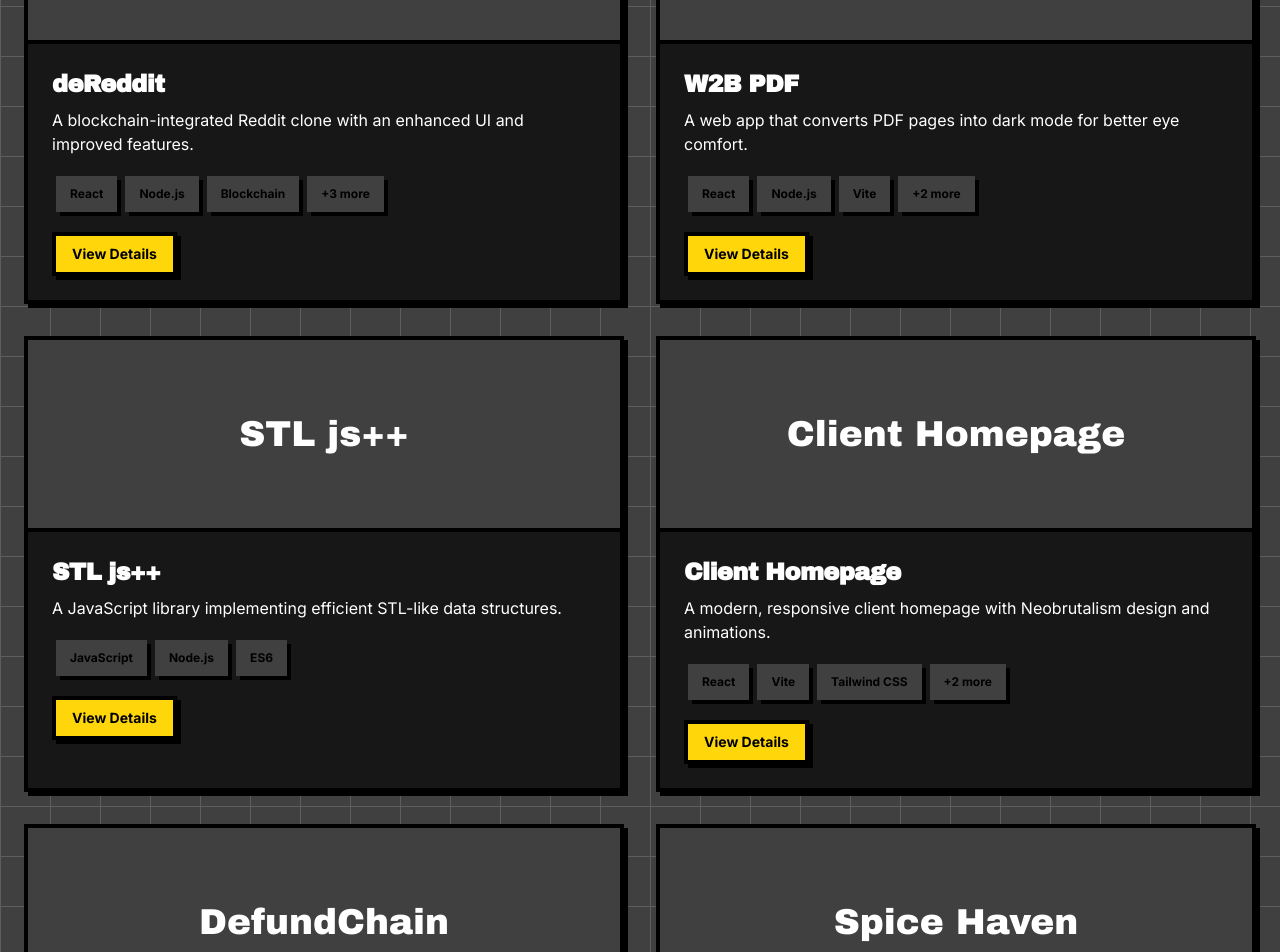
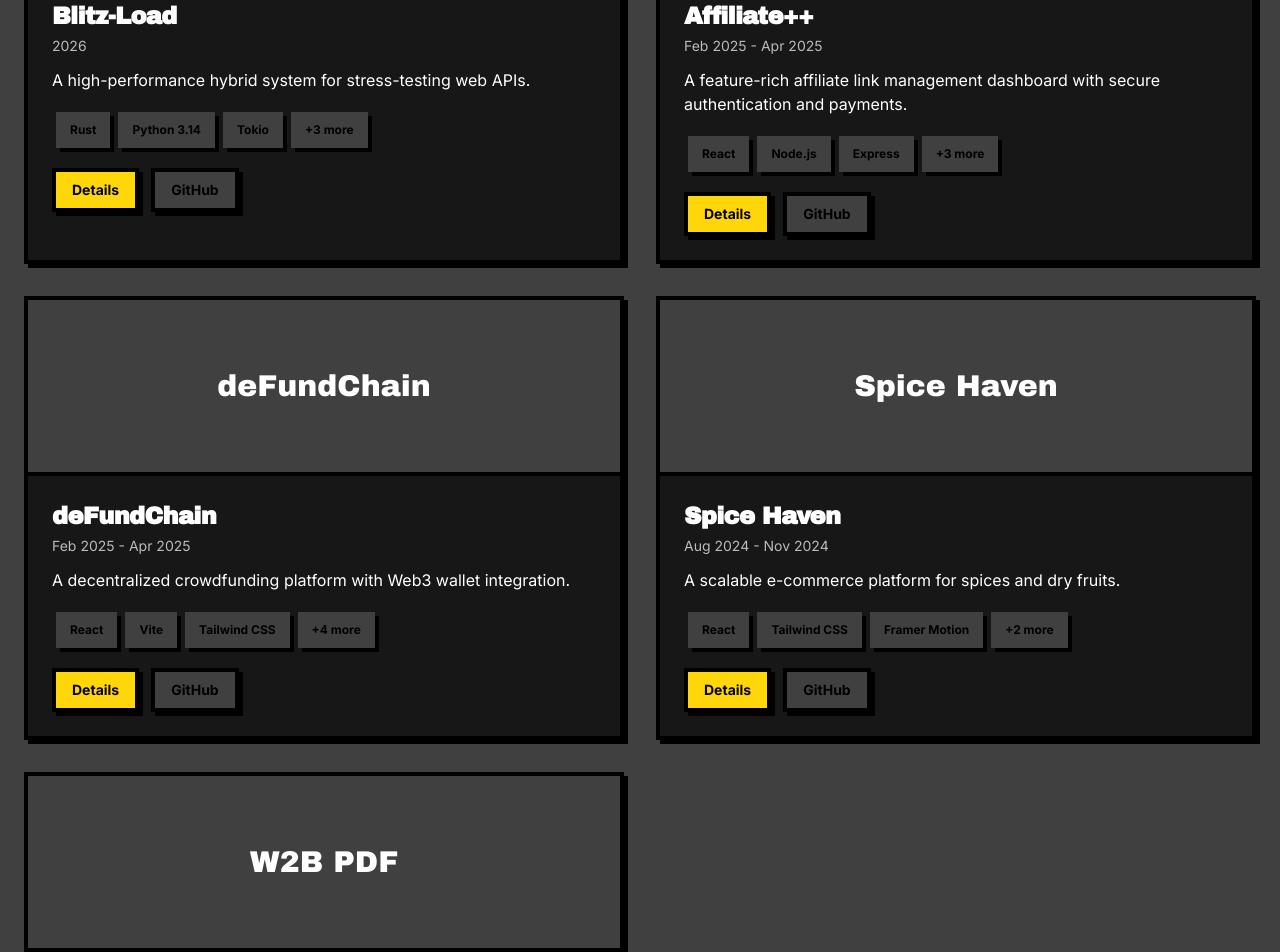
Before and after one commit to Mollygit001/arshadzama, a React (Vite) app: page / in a window 1280 px wide. Shown: the part 3400-4352 px from the top of the page. Built offline with nearby package versions, Linux system fonts and the light colour scheme.

Commit message:
Update ExperienceSection and ProjectsSection with new roles and project details; refine SkillsSection by removing outdated skills

```diff
--- a/src/components/ExperienceSection.jsx
+++ b/src/components/ExperienceSection.jsx
@@ -6,21 +6,12 @@ const ExperienceSection = () => {
   const experiences = [
     {
       id: 2,
-      title: "SDE Intern",
-      company: "Accenture",
-      period: "Dec 2024 - Dec 2024",
+      title: "Open Source Developer",
+      company: "GirlScript Foundation",
+      period: "July 2025 - Oct 2025",
       description:
-        "Completed a job simulation where I supported a client with a small development team, overwhelmed by the growth of their code base. I assisted in refactoring the code to improve performance and maintainability, while also implementing new features to enhance user experience.",
-      technologies: ["Java", "Springboot", "AWS"],
-    },
-    {
-      id: 3,
-      title: "Freelance Web Developer",
-      company: "Self-employed",
-      period: "2023 - present",
-      description:
-        "Designed and developed custom websites for small businesses and personal clients.",
-      technologies: ["React", "Angular", "PHP", "JavaScript", "MySQL", "mongoDB"],
+        "Actively participated in community discussions and code reviews, collaborating with project maintainers and fellow contributors to follow the best coding practices, resulting in successful PR mergers and impactful contributions to 5+ repositories",
+      technologies: ["JavaScript", "Reactjs", "CI/CD", "Git", "GitHub"],
     },
   ];
 
--- a/src/components/ProjectsSection.jsx
+++ b/src/components/ProjectsSection.jsx
@@ -1,6 +1,6 @@
 /* eslint-disable no-unused-vars */
-import React, { useState } from 'react';
-import { motion, AnimatePresence } from 'framer-motion';
+import React, { useState } from "react";
+import { motion, AnimatePresence } from "framer-motion";
 
 const ProjectsSection = () => {
   const [activeProject, setActiveProject] = useState(null);
@@ -8,125 +8,138 @@ const ProjectsSection = () => {
   const projects = [
     {
       id: 1,
-    title: "deReddit",
-    description: "A blockchain-integrated Reddit clone with an enhanced UI and improved features.",
-    longDescription: "This project combines the core functionality of Reddit with blockchain technology, enabling secure, transparent, and decentralized features. The project focuses on creating a user-friendly interface with improvements in navigation, security, and post interactions, all powered by blockchain.",
-    tech: ["React", "Node.js", "Blockchain", "Solidity", "MongoDB", "AWS"],
-    image: "project-placeholder-1"
+      title: "Blitz-Load",
+      duration: "2026",
+      description:
+        "A high-performance hybrid system for stress-testing web APIs.",
+      longDescription:
+        "Blitz-Load is a high-performance load-testing engine designed to stress-test web APIs at scale. It embeds a Python 3.14 interpreter directly inside a Rust-based concurrent runtime, combining Rust’s execution speed with Python’s flexible test logic. The system leverages async I/O and multi-threaded concurrency to simulate thousands of virtual clients while allowing dynamic, stateful test scenarios without recompiling the core engine.",
+      tech: [
+        "Rust",
+        "Python 3.14",
+        "Tokio",
+        "Async I/O",
+        "Concurrency",
+        "HTTP",
+      ],
+      githubUrl: "https://github.com/Mollygit001/blitz_load",
     },
     {
       id: 2,
-    title: "W2B PDF",
-    description: "A web app that converts PDF pages into dark mode for better eye comfort.",
-    longDescription: "This app allows users to upload PDF files and automatically applies a dark mode transformation, changing the background to black and the text to white. Designed for better eye comfort, it offers a seamless experience for reading long documents.",
-    tech: ["React", "Node.js", "Vite", "Tailwind CSS", "PDF.js"],
-    image: "project-placeholder-2"
+      title: "Affiliate++",
+      duration: "Feb 2025 - Apr 2025",
+      description:
+        "A feature-rich affiliate link management dashboard with secure authentication and payments.",
+      longDescription:
+        "Affiliate++ is a full-stack MERN application that enables users to manage, add, and update affiliate links through a secure dashboard. The system implements JWT-based authentication with role-based access control (Admin/User), ensuring secure session handling. Razorpay payment integration allows users to initiate and track transactions with real-time callbacks, reducing payment failures by 20%.",
+      tech: ["React", "Node.js", "Express", "MongoDB", "JWT", "Razorpay API"],
+      githubUrl: "https://github.com/Mollygit001/Summer-MERN",
     },
     {
       id: 3,
-    title: "STL js++",
-    description: "A JavaScript library implementing efficient STL-like data structures.",
-    longDescription: "This library aims to provide a collection of essential data structures like priority_queue, stack, queue, and multiset in JavaScript. Each implementation is optimized for performance, and the library is thoroughly documented for ease of use.",
-    tech: ["JavaScript", "Node.js", "ES6"],
-    image: "project-placeholder-3"
+      title: "deFundChain",
+      duration: "Feb 2025 - Apr 2025",
+      description:
+        "A decentralized crowdfunding platform with Web3 wallet integration.",
+      longDescription:
+        "deFundChain allows users to create and explore 100+ fundraising campaigns with smooth UX. It integrates MetaMask for secure Ethereum transactions, achieving confirmation latency under 5 seconds. Modular component reuse across 10+ views reduced frontend redundancy by 30%.",
+      tech: [
+        "React",
+        "Vite",
+        "Tailwind CSS",
+        "Framer Motion",
+        "React Router",
+        "Web3",
+        "Ethereum",
+      ],
+      githubUrl: "https://github.com/mollygit001/chainFund",
+      liveUrl: "https://defundchain.vercel.app",
     },
     {
       id: 4,
-    title: "Client Homepage",
-    description: "A modern, responsive client homepage with Neobrutalism design and animations.",
-    longDescription: "This project creates a highly responsive client homepage using React, Vite, and Tailwind CSS. Featuring a neobrutalism aesthetic, it includes a header, navigation, carousel, and category cards, all enhanced with Framer Motion animations for a dynamic user experience.",
-    tech: ["React", "Vite", "Tailwind CSS", "Framer Motion", "JavaScript"],
-    image: "project-placeholder-4"
+      title: "Spice Haven",
+      duration: "Aug 2024 - Nov 2024",
+      description:
+        "A scalable e-commerce platform for spices and dry fruits.",
+      longDescription:
+        "Spice Haven features 15+ products with optimized rendering that reduced page load time by 40%. A real-time shopping cart built using React Context API reduced cart abandonment by 25% and improved user engagement by 30%.",
+      tech: [
+        "React",
+        "Tailwind CSS",
+        "Framer Motion",
+        "React Router",
+        "Context API",
+      ],
+      githubUrl: "https://github.com/Mollygit001/SpiceHaven",
+      liveUrl: "https://spice-haven.vercel.app/",
     },
     {
       id: 5,
-    title: "DefundChain",
-    description: "A decentralized crowdfunding platform with a Neobrutalism design.",
-    longDescription: "DefundChain is a platform that leverages blockchain technology for decentralized crowdfunding. With a bold neobrutalism design, it allows users to fund projects in a transparent, secure, and efficient manner. The platform emphasizes user autonomy while providing a seamless experience for both project creators and backers.",
-    tech: ["React", "Blockchain", "Vercel", "Neobrutalism", "Ethereum"],
-    image: "project-placeholder-5"
+      title: "W2B PDF",
+      duration: "2024",
+      description:
+        "A web tool that converts PDFs into dark mode for improved reading comfort.",
+      longDescription:
+        "W2B PDF is a React-based web application that allows users to upload PDF files and automatically convert them into a dark-mode optimized view by inverting background and text colors. Built using PDF.js, the project improves readability during prolonged reading sessions and reduces eye strain, especially in low-light environments.",
+      tech: ["React", "JavaScript", "PDF.js", "HTML5", "CSS3"],
+      githubUrl: "https://github.com/Mollygit001/w2bpdfs",
+      liveUrl: "https://w2bpdfs.vercel.app/",
     },
-  {
-    id: 6,
-    title: "Spice Haven",
-    description: "A dynamic e-commerce platform for spice enthusiasts.",
-    longDescription: "Spice Haven is an interactive online store dedicated to offering a wide variety of spices. Built with React and styled using Tailwind CSS, the platform provides a seamless shopping experience with features like product filtering, detailed spice descriptions, and a user-friendly interface. The website is hosted on Vercel, ensuring fast and reliable access for users.",
-    tech: ["React", "Tailwind CSS", "Vercel", "JavaScript"],
-    image: "project-placeholder-6"
-  }
+
   ];
 
+  const openProject = (project) => setActiveProject(project);
+  const closeProject = () => setActiveProject(null);
 
-  const openProject = (project) => {
-    setActiveProject(project);
-  };
-
-  const closeProject = () => {
-    setActiveProject(null);
-  };
-
-  // Animation variants
   const cardVariants = {
     hidden: { opacity: 0, y: 50 },
     visible: {
       opacity: 1,
       y: 0,
-      transition: {
-        duration: 0.5,
-      }
+      transition: { duration: 0.5 },
     },
     hover: {
       y: -10,
       boxShadow: "12px 12px 0px 0px #000000",
-      transition: { type: "spring", stiffness: 300 }
-    }
+      transition: { type: "spring", stiffness: 300 },
+    },
   };
 
   const containerVariants = {
     hidden: { opacity: 0 },
     visible: {
       opacity: 1,
-      transition: {
-        staggerChildren: 0.2
-      }
-    }
+      transition: { staggerChildren: 0.2 },
+    },
   };
 
   const modalVariants = {
-    hidden: { opacity: 0, scale: 0.8 },
+    hidden: { opacity: 0, scale: 0.85 },
     visible: {
       opacity: 1,
       scale: 1,
-      transition: {
-        duration: 0.3,
-        ease: "easeOut"
-      }
+      transition: { duration: 0.3, ease: "easeOut" },
     },
     exit: {
       opacity: 0,
-      scale: 0.8,
-      transition: {
-        duration: 0.3,
-        ease: "easeIn"
-      }
-    }
+      scale: 0.85,
+      transition: { duration: 0.25, ease: "easeIn" },
+    },
   };
 
   return (
     <section id="projects" className="py-24 bg-muted relative overflow-hidden">
-      <div className="bg-grid" />
-
       <div className="section-container relative z-10">
         <motion.div
-          initial={{ opacity: 0, y: 50 }}
+          initial={{ opacity: 0, y: 40 }}
           whileInView={{ opacity: 1, y: 0 }}
           transition={{ duration: 0.5 }}
-          viewport={{ once: true, amount: 0.2 }}
+          viewport={{ once: true }}
         >
           <h2 className="section-title">Projects</h2>
           <p className="text-xl mb-12 max-w-3xl">
-            Here are some of the projects I've worked on. Each demonstrates
-            different skills and technologies that I specialize in.
+            A selection of real-world projects demonstrating scalable frontend
+            architecture, secure backend systems, and Web3 integrations.
           </p>
         </motion.div>
 
@@ -135,26 +148,34 @@ const ProjectsSection = () => {
           variants={containerVariants}
           initial="hidden"
           whileInView="visible"
-          viewport={{ once: true, amount: 0.1 }}
+          viewport={{ once: true }}
         >
           {projects.map((project) => (
             <motion.div
               key={project.id}
-              className="brutal-card bg-background"
+              className="brutal-card bg-background cursor-pointer"
               variants={cardVariants}
               whileHover="hover"
               onClick={() => openProject(project)}
             >
-              <div className="h-48 bg-muted border-b-4 border-black flex items-center justify-center">
-                <div className="font-display text-4xl">{project.title}</div>
+              <div className="h-44 bg-muted border-b-4 border-black flex items-center justify-center">
+                <div className="font-display text-3xl text-center px-4">
+                  {project.title}
                 </div>
+              </div>
+
               <div className="p-6">
-                <h3 className="text-2xl font-bold mb-2">{project.title}</h3>
+                <h3 className="text-2xl font-bold mb-1">
+                  {project.title}
+                </h3>
+                <p className="text-sm opacity-70 mb-3">
+                  {project.duration}
+                </p>
                 <p className="mb-4">{project.description}</p>
 
                 <div className="flex flex-wrap mb-4">
-                  {project.tech.slice(0, 3).map((tech, index) => (
-                    <span key={index} className="skill-tag bg-muted text-xs">
+                  {project.tech.slice(0, 3).map((tech, idx) => (
+                    <span key={idx} className="skill-tag bg-muted text-xs">
                       {tech}
                     </span>
                   ))}
@@ -165,6 +186,7 @@ const ProjectsSection = () => {
                   )}
                 </div>
 
+                <div className="flex gap-3">
                   <button
                     className="brutal-btn !py-2 !px-4 bg-primary text-black text-sm"
                     onClick={(e) => {
@@ -172,20 +194,30 @@ const ProjectsSection = () => {
                       openProject(project);
                     }}
                   >
-                  View Details
+                    Details
                   </button>
+
+                  <a
+                    href={project.githubUrl}
+                    target="_blank"
+                    rel="noopener noreferrer"
+                    onClick={(e) => e.stopPropagation()}
+                    className="brutal-btn !py-2 !px-4 bg-muted text-black text-sm"
+                  >
+                    GitHub
+                  </a>
+                </div>
               </div>
             </motion.div>
           ))}
         </motion.div>
       </div>
 
-      {/* Project Modal */}
       <AnimatePresence>
         {activeProject && (
-          <div className="fixed inset-0 flex items-center justify-center z-50 p-4">
+          <div className="fixed inset-0 z-50 flex items-center justify-center p-4">
             <motion.div
-              className="fixed inset-0 bg-black opacity-50"
+              className="fixed inset-0 bg-black"
               initial={{ opacity: 0 }}
               animate={{ opacity: 0.6 }}
               exit={{ opacity: 0 }}
@@ -193,32 +225,59 @@ const ProjectsSection = () => {
             />
 
             <motion.div
-              className="brutal-card bg-background max-w-3xl w-full z-10 max-h-[90vh] overflow-auto"
+              className="brutal-card bg-background max-w-3xl w-full z-10 max-h-[90vh] overflow-y-auto"
               variants={modalVariants}
               initial="hidden"
               animate="visible"
               exit="exit"
             >
-              <div className="h-56 bg-muted border-b-4 border-black flex items-center justify-center">
-                <div className="font-display text-5xl">{activeProject.title}</div>
-              </div>
+              <div className="p-8">
+                <h3 className="text-3xl font-bold mb-2">
+                  {activeProject.title}
+                </h3>
+                <p className="text-sm opacity-70 mb-4">
+                  {activeProject.duration}
+                </p>
+                <p className="text-lg mb-6">
+                  {activeProject.longDescription}
+                </p>
 
-              <div className="p-8">
-                <h3 className="text-3xl font-bold mb-4">{activeProject.title}</h3>
-                <p className="text-lg mb-6">{activeProject.longDescription}</p>
-
-                <h4 className="text-xl font-bold mb-3">Technologies Used</h4>
-                <div className="flex flex-wrap mb-8">
-                  {activeProject.tech.map((tech, index) => (
-                    <span key={index} className="skill-tag bg-muted">
+                <h4 className="text-xl font-bold mb-3">
+                  Technologies Used
+                </h4>
+                <div className="flex flex-wrap mb-6">
+                  {activeProject.tech.map((tech, idx) => (
+                    <span key={idx} className="skill-tag bg-muted">
                       {tech}
                     </span>
                   ))}
                 </div>
 
-                <div className="flex justify-end">
+                <div className="flex justify-between flex-wrap gap-3">
+                  <div className="flex gap-3">
+                    <a
+                      href={activeProject.githubUrl}
+                      target="_blank"
+                      rel="noopener noreferrer"
+                      className="brutal-btn bg-muted text-black"
+                    >
+                      GitHub
+                    </a>
+
+                    {activeProject.liveUrl && (
+                      <a
+                        href={activeProject.liveUrl}
+                        target="_blank"
+                        rel="noopener noreferrer"
+                        className="brutal-btn bg-primary text-black"
+                      >
+                        Live Demo
+                      </a>
+                    )}
+                  </div>
+
                   <button
-                    className="brutal-btn bg-primary text-black"
+                    className="brutal-btn bg-black text-white"
                     onClick={closeProject}
                   >
                     Close
--- a/src/components/SkillsSection.jsx
+++ b/src/components/SkillsSection.jsx
@@ -6,23 +6,23 @@ const SkillsSection = () => {
   const skillCategories = [
     {
       title: "Programming Languages",
-      skills: ["JavaScript", "Python", "Java", "C++", "TypeScript", "Go", "Rust"]
+      skills: ["JavaScript", "Python", "C++", "TypeScript", "Rust"]
     },
     {
       title: "Frontend",
-      skills: ["React", "Angular", "Vue.js", "HTML5", "CSS3", "SASS", "Tailwind CSS", "Redux"]
+      skills: ["React", "HTML5", "CSS3", "SASS", "Tailwind CSS", "Redux"]
     },
     {
       title: "Backend",
-      skills: ["Node.js", "Express", "Django", "Flask", "Spring Boot", "RESTful APIs", "GraphQL"]
+      skills: ["Node.js", "Express", "Django", "Flask", "RESTful APIs", "GraphQL"]
     },
     {
       title: "Databases",
-      skills: ["MongoDB", "PostgreSQL", "MySQL", "SQLite", "Redis", "Firebase"]
+      skills: ["MongoDB", "PostgreSQL", "MySQL", "SQLite", "Redis"]
     },
     {
       title: "Distributed Systems",
-      skills: ["Microservices", "gRPC", "Apache Kafka", "RabbitMQ", "Redis", "Load Balancing", "Service Mesh", "Consul"]
+      skills: ["Microservices", "gRPC", "Redis", "Load Balancing"]
 
     },
     {
```
Lines whose indentation alone changed are shown as unchanged.
